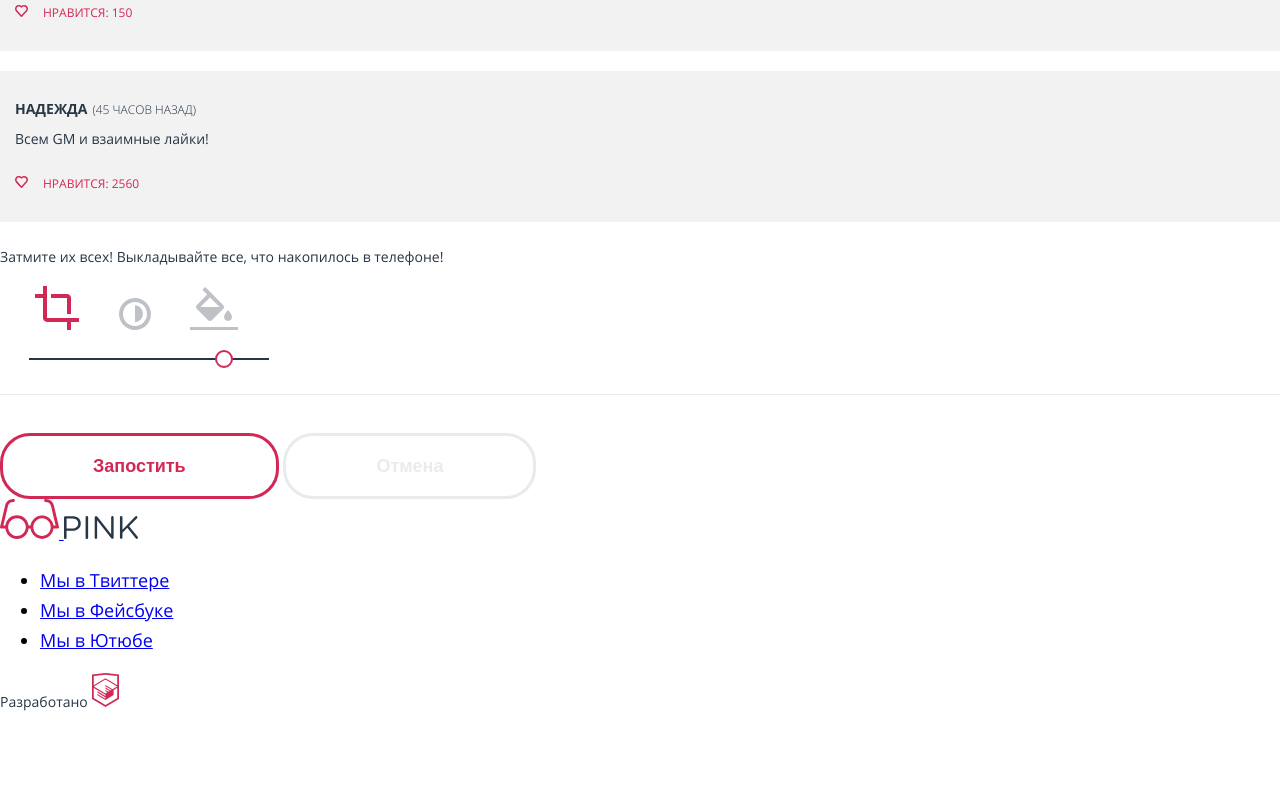
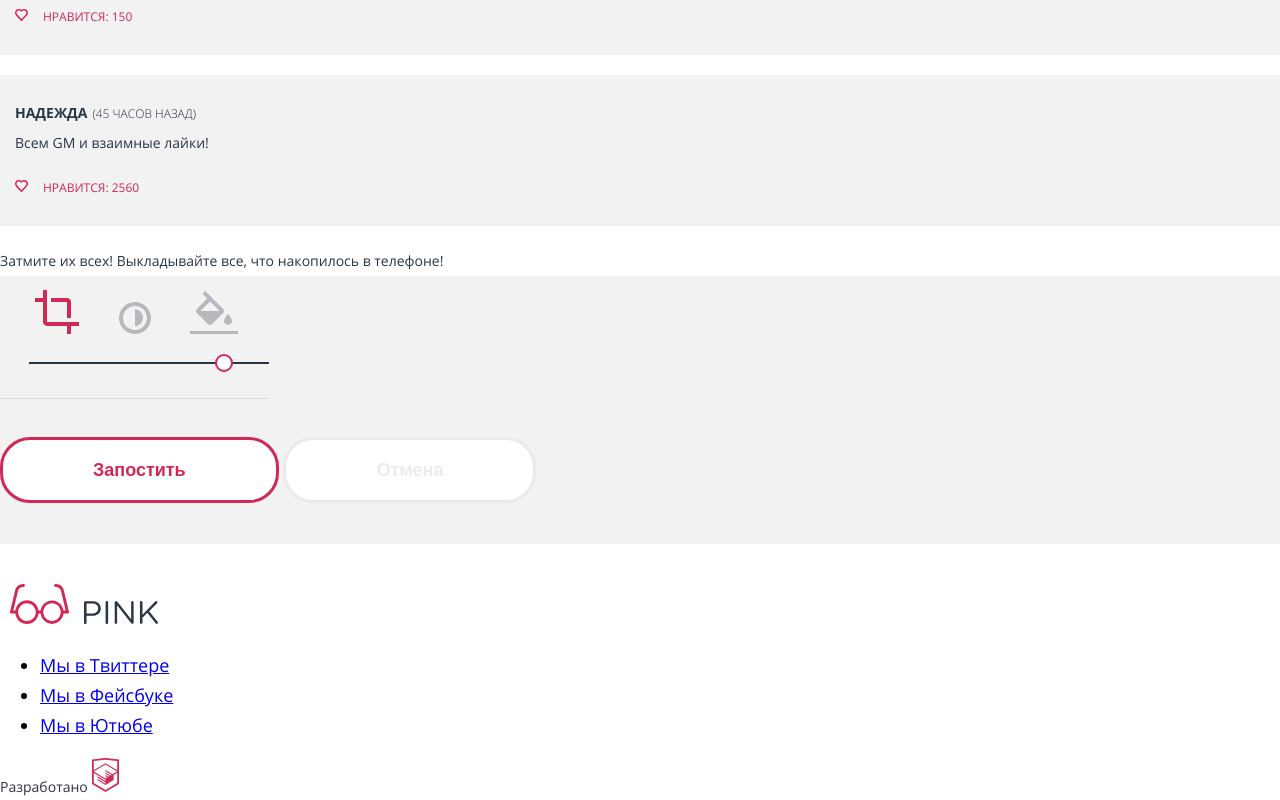
Before and after one commit to Ruslis80/834003-pink-22, a website: page source/catalog.html in a window 1280 px wide. Shown: the part 1258-2058 px from the top of the page. Before the commit the page ends 1973 px from the top, so only its background shows below. Drawn offline with nearby package versions, Linux system fonts and the light colour scheme; files that its build step writes are made by us from their sources.

Commit message:
Исправил немного

```diff
--- a/source/catalog.html
+++ b/source/catalog.html
@@ -127,6 +127,7 @@
           <div class="user__foto"></div>
           <div class="range__filter">
             <div class="range__filter-wrapper">
+              <div class="svg__wrapper">
                 <svg width="44" height="44" viewBox="0 0 44 44" fill="none" xmlns="http://www.w3.org/2000/svg">
                   <path d="M32 28H36V12C36 10.9391 35.5786 9.92172 34.8284 9.17157C34.0783 8.42143 33.0609 8 32 8H16V12H32V28ZM12 32V0H8V8H0V12H8V32C8 33.0609 8.42143 34.0783 9.17157 34.8284C9.92172 35.5786 10.9391 36 12 36H32V44H36V36H44V32H12Z" fill="#D22856"/>
                 </svg>
@@ -138,6 +139,7 @@
                   <path d="M33.12 17.88L15.24 0L12.41 2.83L17.17 7.59L6.88 17.88C6.3182 18.4425 6.00264 19.205 6.00264 20C6.00264 20.795 6.3182 21.5575 6.88 22.12L17.88 33.12C18.4425 33.6818 19.205 33.9974 20 33.9974C20.795 33.9974 21.5575 33.6818 22.12 33.12L33.12 22.12C33.6818 21.5575 33.9974 20.795 33.9974 20C33.9974 19.205 33.6818 18.4425 33.12 17.88ZM10.41 20L20 10.42L29.59 20H10.41ZM38 23C38 23 34 27.33 34 30C34 31.0609 34.4214 32.0783 35.1716 32.8284C35.9217 33.5786 36.9391 34 38 34C39.0609 34 40.0783 33.5786 40.8284 32.8284C41.5786 32.0783 42 31.0609 42 30C42 27.33 38 23 38 23Z" fill="rgba(40,54,69,30%)"/>
                   <path d="M48 40H0V43H48V40Z" fill="rgba(40,54,69,30%)"/>
                 </svg>
+              </div>
               <div class="range__control">
                 <div class="scale"></div>
                 <div class="toggle" tabindex="0" style="left: 80%"></div>
--- a/source/less/blocks/page-footer.less
+++ b/source/less/blocks/page-footer.less
@@ -1,3 +1,15 @@
+.page-footer__heading {
+  padding-top: 40px;
+}
+
+.page-footer__logo {
+  text-decoration: none;
+
+  svg {
+    padding-left: 10px;
+  }
+}
+
 .page-footer__logo:hover path {
   fill: @strongpink;
 }
--- a/source/less/blocks/photos-filters.less
+++ b/source/less/blocks/photos-filters.less
@@ -1,11 +1,20 @@
-.photos__text {
-  font-weight: 400;
-  font-size: 14px;
-  line-height: 30px;
-  color: @verydarkdesaturatedblue;
+.photos-filters {
+  background-color: @verylightgray;
+}
+
+.user__circulation {
+  background-color: @white;
+
+  .photos__text {
+    font-weight: 400;
+    font-size: 14px;
+    line-height: 30px;
+    color: @verydarkdesaturatedblue;
+  }
 }
 
 .range__filter {
+  display: flex;
   margin-bottom: 38px;
 }
 
@@ -51,6 +60,10 @@
   }
 }
 
+.post-it__user-foto {
+  padding-bottom: 41px;
+}
+
 .button-user {
   padding: 21px 90px;
   font-weight: bold;
```
Lines whose indentation alone changed are shown as unchanged.
